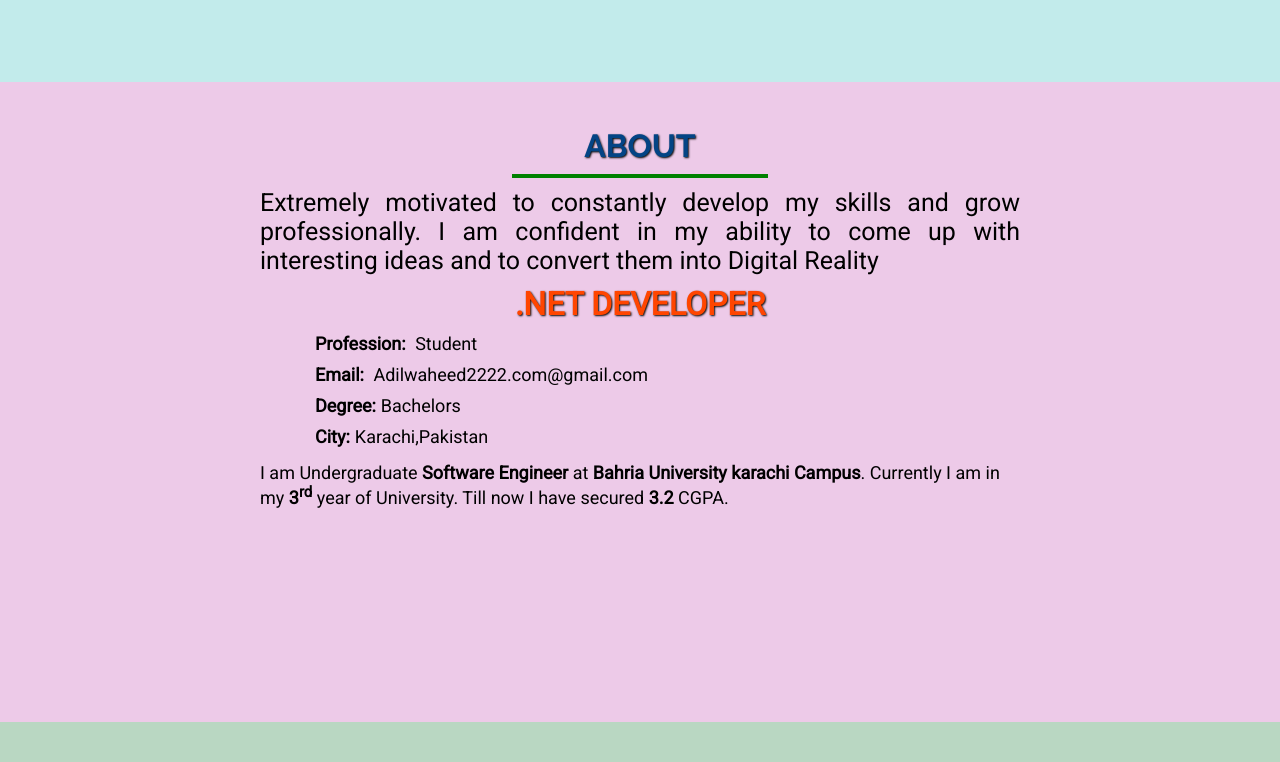
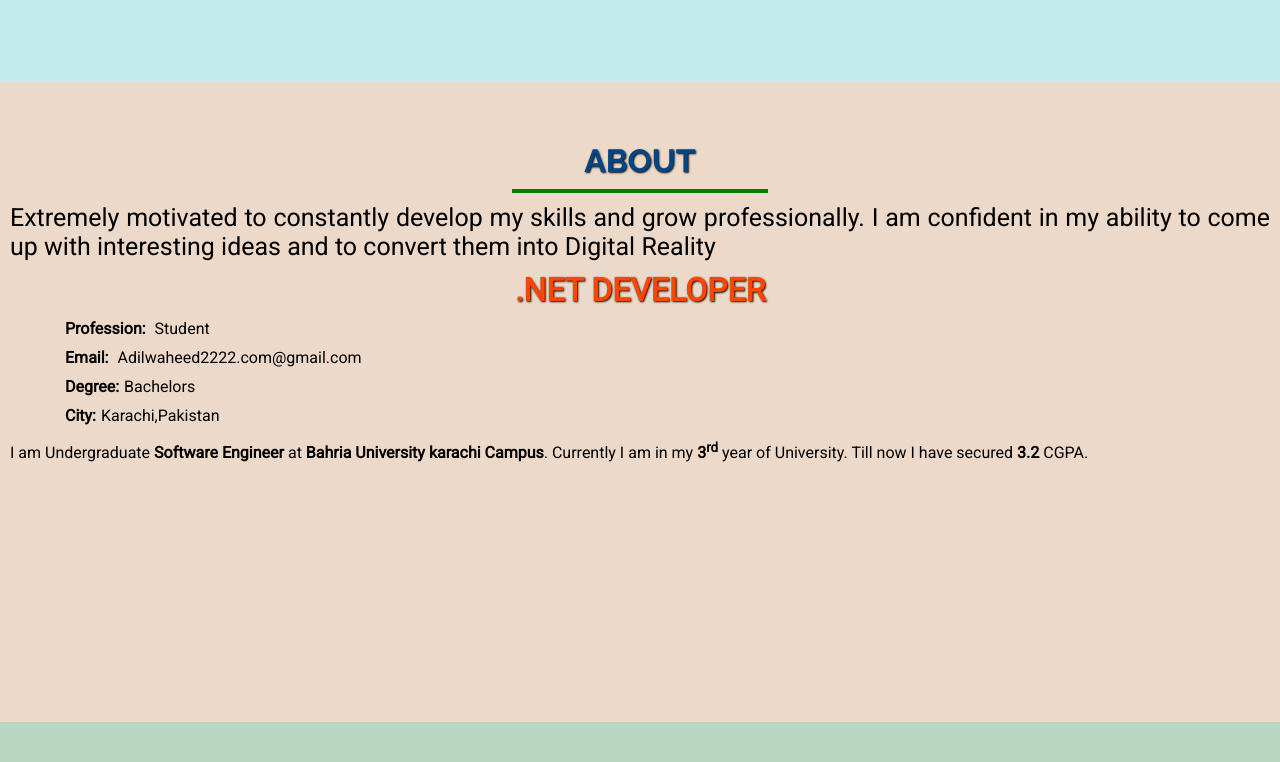
Before and after one commit to adilwaheed786/Portfolio, a plain HTML site: page index.html in a window 1280 px wide. Shown: the part 618-1380 px from the top of the page. Drawn offline with Linux system fonts and the light colour scheme.

Commit message:
Portfolio v2

```diff
--- a/style.css
+++ b/style.css
@@ -2,11 +2,10 @@
     margin: 0px;
     box-sizing: border-box;
     padding: 0px;
-
 }
 body{
     font-family: 'Roboto', sans-serif;
-    font-size: 18px;
+    font-size: 1rem;
 }
 /* Header Section Css */
 html {
@@ -26,6 +25,7 @@ main{
     position: relative;
     top:60px;
     z-index: 1;
+    width: 100%;
 }
 .head1{
 /* background-color: rgb(33, 94, 105); */
@@ -33,8 +33,8 @@ background-color: rgba(45, 135, 151, 0.418);
 }
 .child{
     display: flex;
-    /* flex-wrap: wrap;
-    flex-flow: row wrap ; */
+    flex-wrap: wrap;
+    flex-flow: row wrap ;
     justify-content: space-between ;
     /* flex-wrap: row wrap; */
 }
@@ -59,6 +59,7 @@ background-color: rgba(45, 135, 151, 0.418);
     text-decoration: none;
     /* transition: all 1s ease-in-out;  */
 }
+
 /* Body */
 .container{
     display: flex;
@@ -179,19 +180,19 @@ h1{
 }
 /* 2section Contaioner2 */
 .container2{
-    padding: 10px;
+    padding-top: 50px;
     display: flex;
     flex-wrap: wrap;
     justify-content: center;
     align-items: center;
     /* background-color: rgba(22, 179, 158, 0.315); */
-    background-color: rgba(197, 86, 182, 0.315);
+    background-color: rgba(199, 135, 83, 0.315);
     /* height: 600px; */
     min-height:80vh;
 }
 .about1{
     height: 550px;
-    padding: 20px;
+    padding: 10px;
     /* margin-bottom: 1000px; */
 }
 .para2{
@@ -215,7 +216,7 @@ h1{
     text-shadow: 1px 1px 2px rgb(10, 10, 8);
 }
 .about1{
-    width: 800px;
+    /* width: 800px; */
 }
 .details{
     list-style: none;
@@ -303,3 +304,4 @@ min-height:100vh;
 .child1:hover .effect{
     left: 0;
 }
+/* Media query */
```
